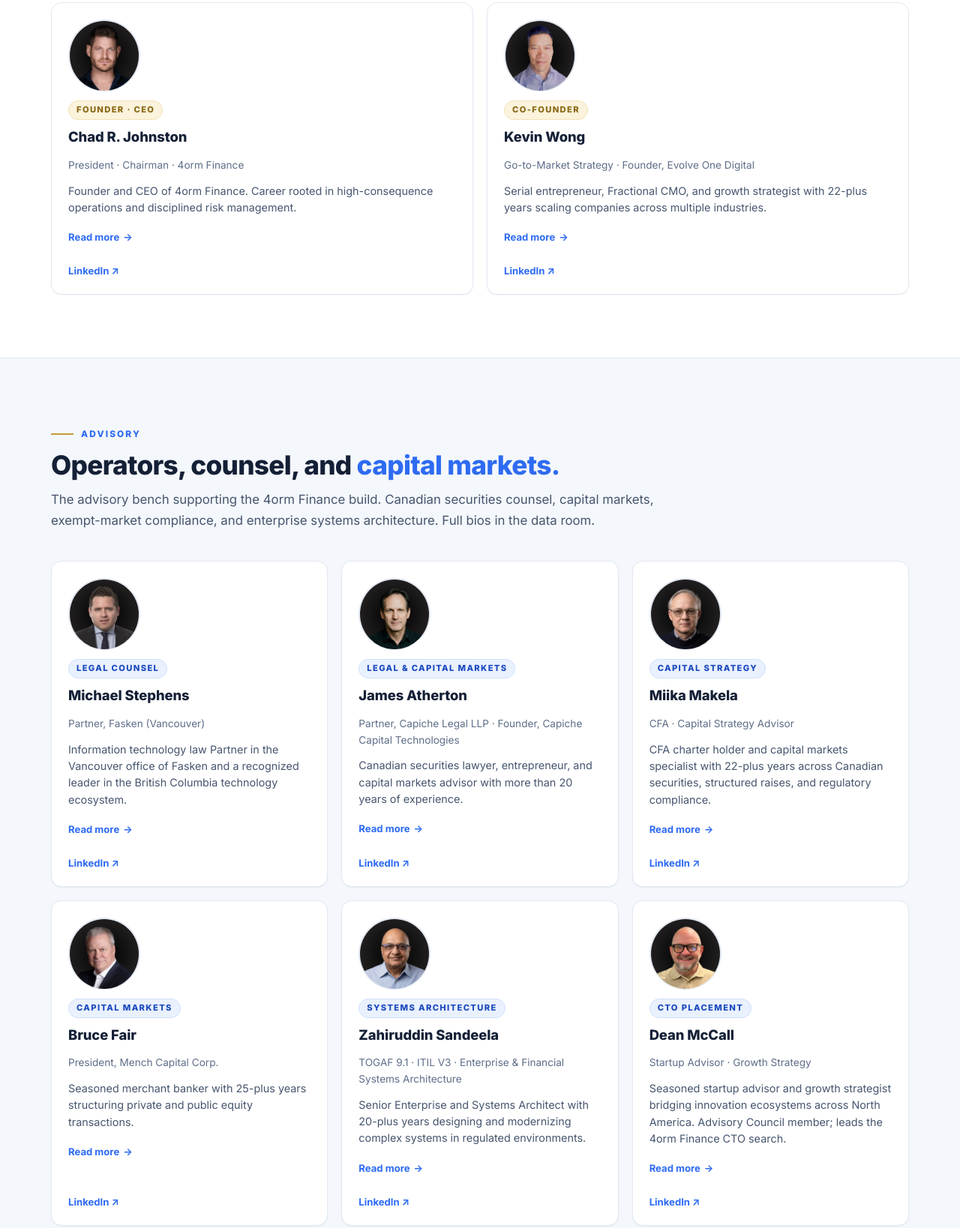
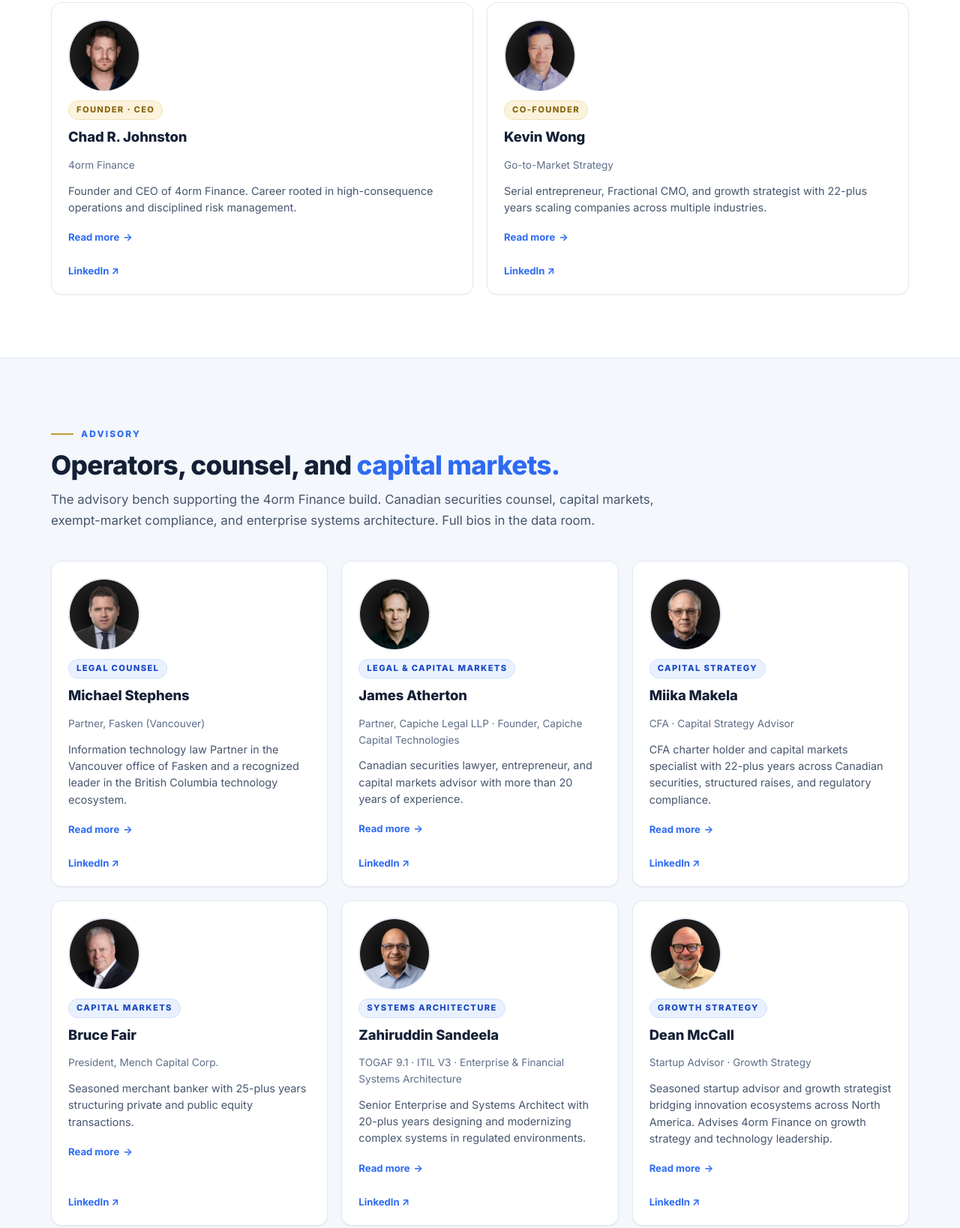
Before and after one commit to founders-code/4orm-Finance, a plain HTML site: page leadership.html in a window 1280 px wide. Shown: the part 918-2556 px from the top of the page at 75% size. Drawn offline with Linux system fonts and the light colour scheme.

Commit message:
Add files via upload

```diff
--- a/leadership.html
+++ b/leadership.html
@@ -87,7 +87,7 @@
         <img class="team-photo" src="assets/team/team-chad.png" alt="Chad R. Johnston" loading="lazy" />
         <span class="team-role-tag gold">FOUNDER · CEO</span>
         <h3 class="team-name">Chad R. Johnston</h3>
-        <p class="team-title">President · Chairman · 4orm Finance</p>
+        <p class="team-title">4orm Finance</p>
         <p class="team-bio-short">Founder and CEO of 4orm Finance. Career rooted in high-consequence operations and disciplined risk management.</p>
         <details class="team-bio-full">
           <summary></summary>
@@ -108,7 +108,7 @@
         <img class="team-photo" src="assets/team/team-kevin.png" alt="Kevin Wong" loading="lazy" />
         <span class="team-role-tag gold">CO-FOUNDER</span>
         <h3 class="team-name">Kevin Wong</h3>
-        <p class="team-title">Go-to-Market Strategy · Founder, Evolve One Digital</p>
+        <p class="team-title">Go-to-Market Strategy</p>
         <p class="team-bio-short">Serial entrepreneur, Fractional CMO, and growth strategist with 22-plus years scaling companies across multiple industries.</p>
         <details class="team-bio-full">
           <summary></summary>
@@ -236,16 +236,16 @@
       </div>
       <div class="team-card">
         <img class="team-photo" src="assets/team/team-dean-mccall.png" alt="Dean McCall" loading="lazy" />
-        <span class="team-role-tag">CTO PLACEMENT</span>
+        <span class="team-role-tag">GROWTH STRATEGY</span>
         <h3 class="team-name">Dean McCall</h3>
         <p class="team-title">Startup Advisor · Growth Strategy</p>
-        <p class="team-bio-short">Seasoned startup advisor and growth strategist bridging innovation ecosystems across North America. Advisory Council member; leads the 4orm Finance CTO search.</p>
+        <p class="team-bio-short">Seasoned startup advisor and growth strategist bridging innovation ecosystems across North America. Advises 4orm Finance on growth strategy and technology leadership.</p>
         <details class="team-bio-full">
           <summary></summary>
           <div class="team-bio-full-inner">
             <p>Seasoned startup advisor and growth strategist bridging innovation ecosystems across North America. With 15-plus years of experience, Dean partners with founders, family offices, and venture funds to accelerate startups from concept to scale.</p>
             <p>He specializes in crafting go-to-market strategies, structuring fundraising approaches, and identifying strategic opportunities at the intersection of technology and business objectives. His global expertise in revenue optimization and strategic business development helps early-stage companies navigate critical growth transitions and achieve sustainable profitability.</p>
-            <p>At 4orm Finance, Dean serves on the Advisory Council and leads the CTO placement search, drawing on his network across founders, family offices, and venture funds to identify the technology leadership the 4orm Finance build requires.</p>
+            <p>At 4orm Finance, Dean advises on growth strategy, go-to-market, and the technology leadership the 4orm Finance build requires, drawing on his network across founders, family offices, and venture funds.</p>
           </div>
         </details>
         <div class="team-links">
```
